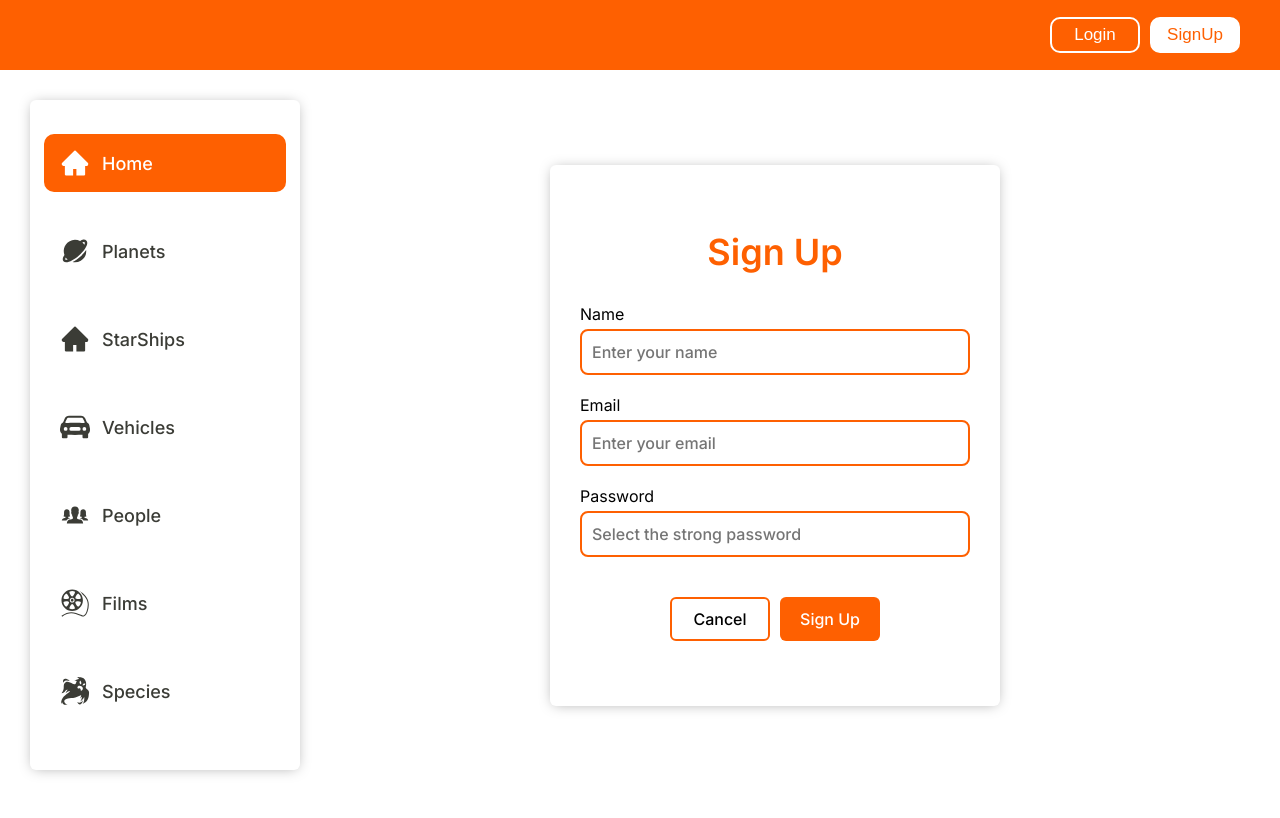
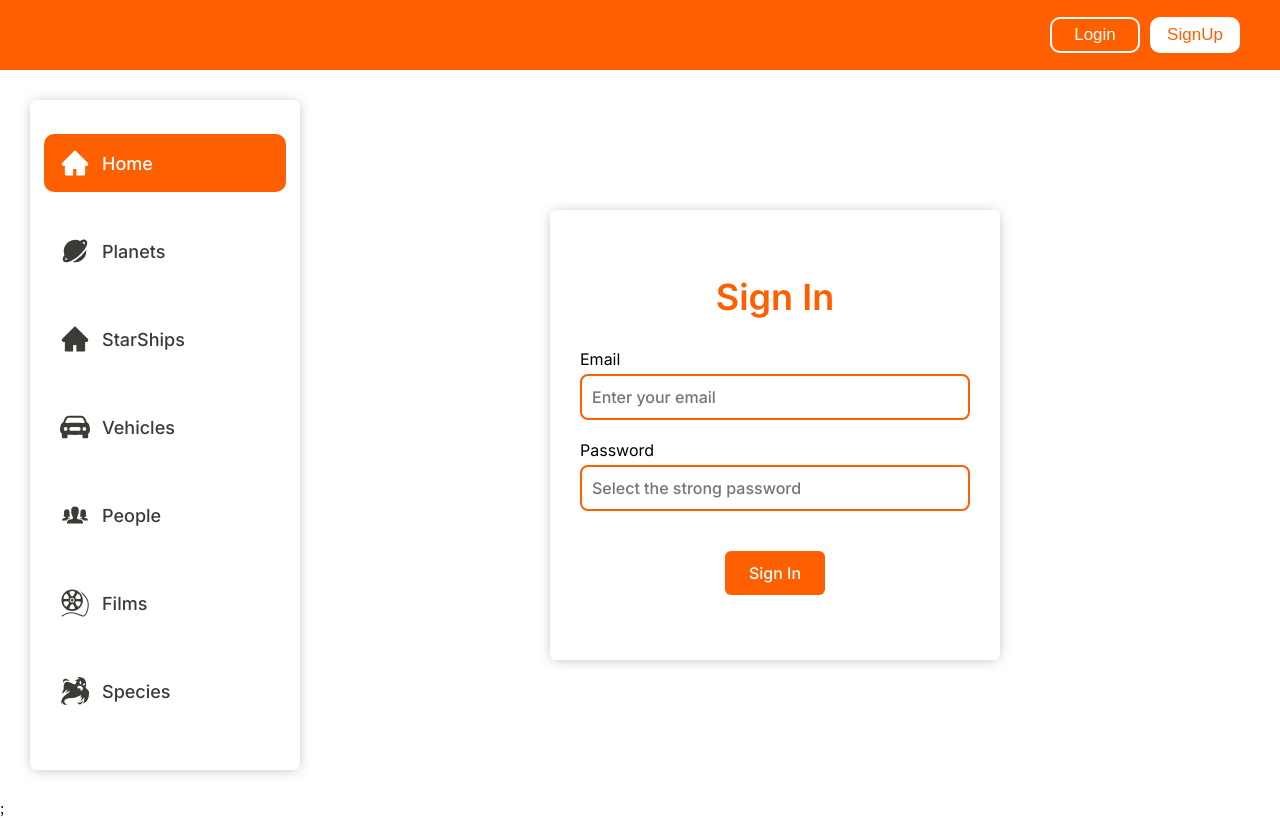
Before and after one commit to gulnabi-afridi/-makgundew, a Next.js app: page / in a window 1280 px wide. Built offline with nearby package versions, Linux system fonts and the light colour scheme.

Commit message:
context for auth added

```diff
--- /dev/null
+++ b/authContext/AuthContext.js
@@ -0,0 +1,21 @@
+import React, { ReactNode, useContext, useState, createContext } from "react";
+
+// create context
+const AuthContext = createContext();
+
+// context provide
+export const AuthContextProvider = ({ children }) => {
+  const [userAuthenticated, setUserAuthenticated] = useState(false);
+
+  const valueToPass = {
+    userAuthenticated,
+    setUserAuthenticated,
+  };
+
+  return (
+    <AuthContext.Provider value={valueToPass}>{children}</AuthContext.Provider>
+  );
+};
+
+// useContext
+export const UseAuthContext = () => useContext(AuthContext);
--- a/components/SignIn/SignIn.tsx
+++ b/components/SignIn/SignIn.tsx
@@ -1,5 +1,6 @@
 import React, { use, useState } from "react";
 import styles from "../../styles/signIn.module.scss";
+import { UseAuthContext } from "@/authContext/AuthContext";
 
 interface Props {
   signIn: boolean;
@@ -11,7 +12,9 @@ const SignIn = ({ signIn, setSignIn }: Props) => {
     email: "",
     password: "",
   });
+
   const [loginError, setLoginError] = useState("");
+  const { setUserAuthenticated } = UseAuthContext();
 
   const handleSetFormData = (event: any) => {
     const { name, value } = event.target;
@@ -20,8 +23,6 @@ const SignIn = ({ signIn, setSignIn }: Props) => {
       [name]: value,
     });
   };
-
-  console.log(signInData.password);
 
   const handleFormSubmission = (e: any) => {
     e.preventDefault();
@@ -32,6 +33,7 @@ const SignIn = ({ signIn, setSignIn }: Props) => {
       //   console.log(userData);
       //   console.log(email, password);
       if (userData.email === email && userData.password === password) {
+        setUserAuthenticated(true);
         alert("You are login!!!!");
       } else {
         alert("Invalid username or password");
@@ -44,7 +46,7 @@ const SignIn = ({ signIn, setSignIn }: Props) => {
 
   return (
     <div className={styles.signInParent}>
-      <form className={styles.signIn}>
+      <form onSubmit={handleFormSubmission} className={styles.signIn}>
         <p className={styles.text}>Sign In</p>
 
         {/* ===> email input */}
@@ -77,11 +79,7 @@ const SignIn = ({ signIn, setSignIn }: Props) => {
         </div>
         {/* =====> buttons */}
         <div className={styles.buttons}>
-          <button
-            type="submit"
-            onClick={handleFormSubmission}
-            className={styles.signUpBtn}
-          >
+          <button type="submit" className={styles.signUpBtn}>
             Sign In
           </button>
         </div>
--- a/components/SignUp/SignUp.tsx
+++ b/components/SignUp/SignUp.tsx
@@ -1,5 +1,6 @@
 import React, { useState } from "react";
 import styles from "../../styles/signUp.module.scss";
+import { UseAuthContext } from "@/authContext/AuthContext";
 
 interface Props {
   signUp: boolean;
@@ -12,6 +13,8 @@ const SignUp = ({ signUp, setSignUp }: Props) => {
     email: "",
     password: "",
   });
+
+  const { setUserAuthenticated } = UseAuthContext();
 
   const handleSetFormData = (event: any) => {
     const { name, value } = event.target;
@@ -28,6 +31,7 @@ const SignUp = ({ signUp, setSignUp }: Props) => {
     const userData = { name, email, password };
     localStorage.setItem("userData", JSON.stringify(userData));
     setSignUp(false);
+    setUserAuthenticated(true);
     alert("Hurrh!! you are registered successfully");
   };
 
@@ -79,15 +83,6 @@ const SignUp = ({ signUp, setSignUp }: Props) => {
         </div>
         {/* =====> buttons */}
         <div className={styles.buttons}>
-          <button
-            onClick={() => {
-              setSignUp(false);
-            }}
-            type="button"
-            className={styles.cancelBtn}
-          >
-            Cancel
-          </button>
           <button type="submit" className={styles.signUpBtn}>
             Sign Up
           </button>
--- a/layout/Header.tsx
+++ b/layout/Header.tsx
@@ -6,6 +6,7 @@ import "react-modern-drawer/dist/index.css";
 import { RxCross2 } from "react-icons/rx";
 import { Data } from "@/data/JSON";
 import SignUp from "@/components/SignUp/SignUp";
+import { UseAuthContext } from "../authContext/AuthContext";
 
 interface Props {
   selectedButton: string;
@@ -26,6 +27,8 @@ const Header = ({
 }: Props) => {
   const [isOpen, setIsOpen] = useState(false);
 
+  const { userAuthenticated, setUserAuthenticated } = UseAuthContext();
+
   const toggleDrawer = () => {
     setIsOpen((prevState) => !prevState);
   };
@@ -39,7 +42,9 @@ const Header = ({
             setSignUp(false);
             setSignIn(true);
           }}
-          className={styles.signIn}
+          className={` ${
+            userAuthenticated === true ? styles.logined : styles.signIn
+          }`}
         >
           Login
         </button>
@@ -48,10 +53,15 @@ const Header = ({
             setSignUp(true);
             setSignIn(false);
           }}
-          className={styles.signUp}
+          className={` ${
+            userAuthenticated === true ? styles.logined : styles.signUp
+          }`}
         >
           SignUp
         </button>
+        {userAuthenticated && (
+          <p className={styles.loginText}>You are log in.....😎</p>
+        )}
         <div className={styles.hamburgerParent}>
           <Hamburger
             color="white"
--- a/package.json
+++ b/package.json
@@ -20,6 +20,7 @@
     "react-dom": "18.2.0",
     "react-icons": "^4.10.1",
     "react-modern-drawer": "^1.2.0",
+    "react-toastify": "^9.1.3",
     "typescript": "5.1.6"
   },
   "devDependencies": {
--- a/pages/_app.tsx
+++ b/pages/_app.tsx
@@ -1,7 +1,12 @@
 import "@/styles/globals.css";
 import "../styles/layout.module.scss";
 import type { AppProps } from "next/app";
+import { AuthContextProvider } from "../authContext/AuthContext";
 
 export default function App({ Component, pageProps }: AppProps) {
-  return <Component {...pageProps} />;
+  return (
+    <AuthContextProvider>
+      <Component {...pageProps} />;
+    </AuthContextProvider>
+  );
 }
--- a/pages/index.tsx
+++ b/pages/index.tsx
@@ -6,7 +6,7 @@ import Layout from "@/layout/layout";
 export default function HomePage() {
   const [selectedButton, setSelectedButton] = useState<string>("home");
   const [signIn, setSignIn] = useState(false);
-  const [signUp, setSignUp] = useState(true);
+  const [signUp, setSignUp] = useState(false);
 
   return (
     <>
--- a/styles/layout.module.scss
+++ b/styles/layout.module.scss
@@ -20,6 +20,9 @@
     font-size: 17px;
     cursor: pointer;
   }
+  .logined {
+    display: none !important;
+  }
   .signUp {
     width: 90px;
     height: 36px;
@@ -29,6 +32,12 @@
     color: $color-primary;
     font-size: 17px;
     cursor: pointer;
+  }
+  .loginText {
+    font-size: 24px;
+    font-weight: 600;
+    font-family: "Inter", sans-serif;
+    color: $white;
   }
   .hamburgerParent {
     display: none;
--- a/views/Home/Home.tsx
+++ b/views/Home/Home.tsx
@@ -10,6 +10,7 @@ import Gif from "@/components/Gif/Gif";
 import { Data } from "../../data/JSON";
 import SignUp from "@/components/SignUp/SignUp";
 import SignIn from "@/components/SignIn/SignIn";
+import { UseAuthContext } from "@/authContext/AuthContext";
 
 interface Props {
   selectedButton: string;
@@ -28,6 +29,8 @@ const Home = ({
   signUp,
   setSignUp,
 }: Props) => {
+  const { userAuthenticated, setUserAuthenticated } = UseAuthContext();
+
   return (
     <div className={styles.parent}>
       {/* left navigation */}
@@ -53,17 +56,21 @@ const Home = ({
       </div>
       {/* ===> right portion */}
       <div className={styles.rightPortion}>
-        {selectedButton === "home" && signIn === false && signUp === false && (
-          <Gif />
-        )}
+        {userAuthenticated &&
+          selectedButton === "home" &&
+          !signIn &&
+          !signUp && <Gif />}
+
         {signUp === true && <SignUp signUp={signUp} setSignUp={setSignUp} />}
         {signIn === true && <SignIn signIn={signIn} setSignIn={setSignIn} />}
-        {selectedButton === "planets" && <Planets />}
-        {selectedButton === "vehicles" && <Vehicles />}
-        {selectedButton === "starShips" && <Starships />}
-        {selectedButton === "people" && <Peoples />}
-        {selectedButton === "films" && <Films />}
-        {selectedButton === "species" && <Species />}
+        {!userAuthenticated && <SignIn signIn={signIn} setSignIn={setSignIn} />}
+
+        {userAuthenticated && selectedButton === "planets" && <Planets />}
+        {userAuthenticated && selectedButton === "vehicles" && <Vehicles />}
+        {userAuthenticated && selectedButton === "starShips" && <Starships />}
+        {userAuthenticated && selectedButton === "people" && <Peoples />}
+        {userAuthenticated && selectedButton === "films" && <Films />}
+        {userAuthenticated && selectedButton === "species" && <Species />}
       </div>
     </div>
   );
```
Also changed, not shown: 1 other file (tests, documents, lock files or other folders).
